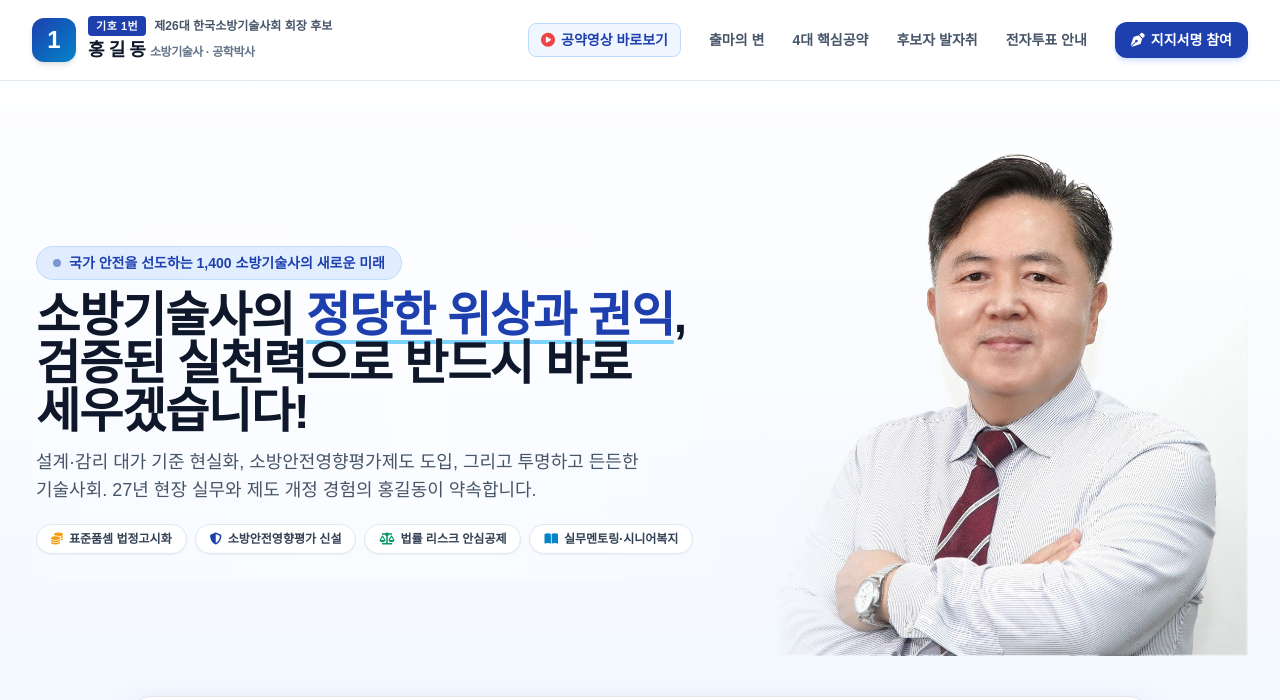
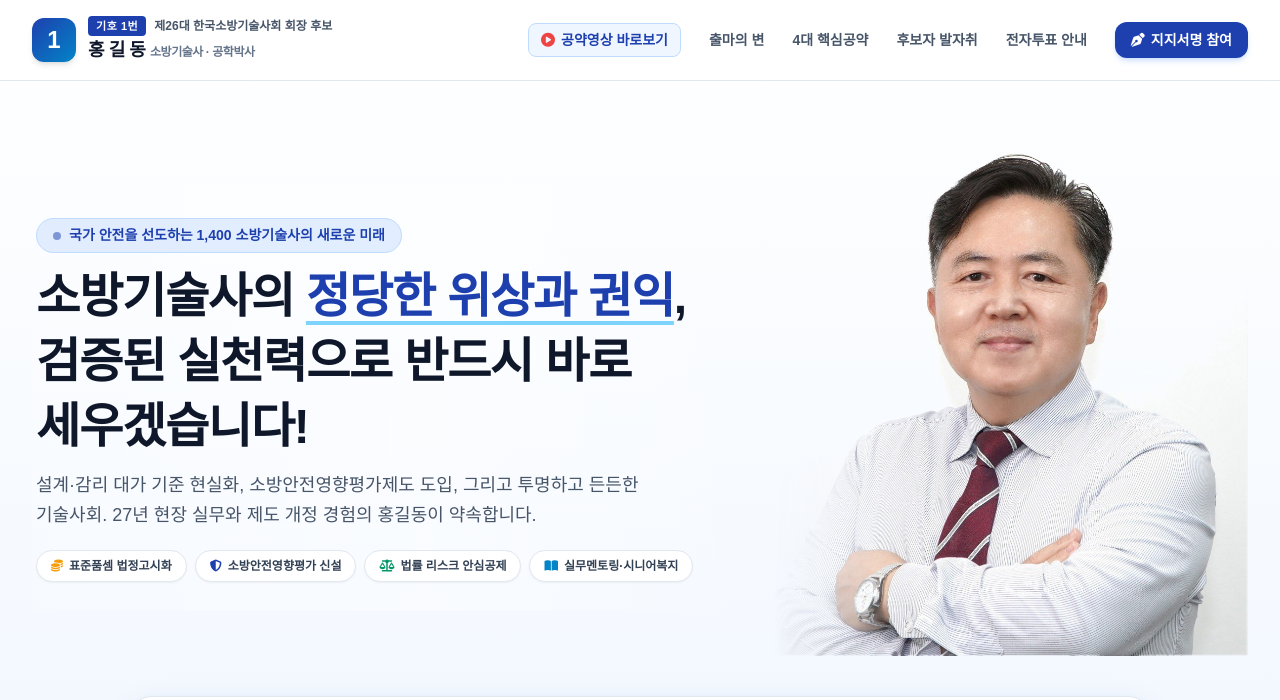
Before and after one commit to promptalk/hwang, a plain HTML site: page index.html in a window 1280 px wide. Shown: the top 700 px of the page. Drawn offline with nearby package versions, Linux system fonts and the light colour scheme; a web font is replaced by a local one.

Commit message:
Update index.html

```diff
--- a/index.html
+++ b/index.html
@@ -83,8 +83,25 @@
       position: relative;
       z-index: 1;
       max-width: 44rem;
-      margin-right: 7.5rem;
+      margin-right: clamp(10.5rem, 58vw, 16rem);
       text-align: left;
+    }
+    .hero-kicker {
+      font-size: clamp(0.65rem, 0.8vw + 0.5rem, 0.875rem);
+    }
+    .hero-title {
+      font-size: clamp(1.05rem, 7.94vw - 0.81rem, 3rem);
+      line-height: 1.35;
+    }
+    .hero-title span {
+      text-decoration-thickness: clamp(2px, 0.45vw, 4px);
+    }
+    .hero-lead {
+      font-size: clamp(0.75rem, 1.32vw + 0.49rem, 1.125rem);
+    }
+    .hero-chip {
+      font-size: clamp(0.625rem, 0.4vw + 0.55rem, 0.75rem);
+      padding: 0.3rem 0.65rem;
     }
     .hero-copy-text::before {
       content: "";
@@ -106,6 +123,9 @@
       .hero-copy-text {
         margin-right: 24rem;
         padding-left: 0.25rem;
+      }
+      .hero-chip {
+        padding: 0.375rem 0.875rem;
       }
     }
   </style>
@@ -181,32 +201,32 @@
       <div class="hero-copy mb-10">
         <img src="img/hwang.png" alt="" class="hero-copy-photo" />
         <div class="hero-copy-text space-y-3">
-        <div class="inline-flex items-center gap-2 bg-blue-100/80 border border-blue-200 px-4 py-1.5 rounded-full text-xs sm:text-sm font-bold text-brand-primary">
+        <div class="hero-kicker inline-flex items-center gap-2 bg-blue-100/80 border border-blue-200 px-3 py-1 sm:px-4 sm:py-1.5 rounded-full font-bold text-brand-primary">
           <span class="w-2 h-2 rounded-full bg-brand-primary animate-pulse"></span>
           국가 안전을 선도하는 1,400 소방기술사의 새로운 미래
         </div>
 
-        <h1 class="text-3xl sm:text-4xl md:text-5xl font-black text-brand-navy tracking-tight leading-snug">
-          소방기술사의 <span class="text-brand-primary underline decoration-sky-300 decoration-4 underline-offset-8">정당한 위상과 권익</span>,<br />
+        <h1 class="hero-title font-black text-brand-navy tracking-tight">
+          소방기술사의 <span class="text-brand-primary underline decoration-sky-300 underline-offset-4 sm:underline-offset-8">정당한 위상과 권익</span>,<br class="hidden sm:inline" />
           검증된 실천력으로 반드시 바로 세우겠습니다!
         </h1>
 
-        <p class="text-slate-600 text-base sm:text-lg max-w-2xl font-medium leading-relaxed">
+        <p class="hero-lead text-slate-600 max-w-2xl font-medium leading-relaxed">
           설계·감리 대가 기준 현실화, 소방안전영향평가제도 도입, 그리고 투명하고 든든한 기술사회. 27년 현장 실무와 제도 개정 경험의 홍길동이 약속합니다.
         </p>
 
         <!-- Key Feature Badges (Bright Pastel Tone) -->
         <div class="flex flex-wrap justify-start gap-2 pt-2">
-          <span class="px-3.5 py-1.5 bg-white border border-slate-200 rounded-full text-xs font-bold text-slate-700 shadow-sm flex items-center gap-1.5">
+          <span class="hero-chip bg-white border border-slate-200 rounded-full font-bold text-slate-700 shadow-sm flex items-center gap-1.5">
             <i class="fa-solid fa-coins text-amber-500"></i> 표준품셈 법정고시화
           </span>
-          <span class="px-3.5 py-1.5 bg-white border border-slate-200 rounded-full text-xs font-bold text-slate-700 shadow-sm flex items-center gap-1.5">
+          <span class="hero-chip bg-white border border-slate-200 rounded-full font-bold text-slate-700 shadow-sm flex items-center gap-1.5">
             <i class="fa-solid fa-shield-halved text-brand-primary"></i> 소방안전영향평가 신설
           </span>
-          <span class="px-3.5 py-1.5 bg-white border border-slate-200 rounded-full text-xs font-bold text-slate-700 shadow-sm flex items-center gap-1.5">
+          <span class="hero-chip bg-white border border-slate-200 rounded-full font-bold text-slate-700 shadow-sm flex items-center gap-1.5">
             <i class="fa-solid fa-scale-balanced text-emerald-600"></i> 법률 리스크 안심공제
           </span>
-          <span class="px-3.5 py-1.5 bg-white border border-slate-200 rounded-full text-xs font-bold text-slate-700 shadow-sm flex items-center gap-1.5">
+          <span class="hero-chip bg-white border border-slate-200 rounded-full font-bold text-slate-700 shadow-sm flex items-center gap-1.5">
             <i class="fa-solid fa-book-open text-sky-600"></i> 실무멘토링·시니어복지
           </span>
         </div>
```
